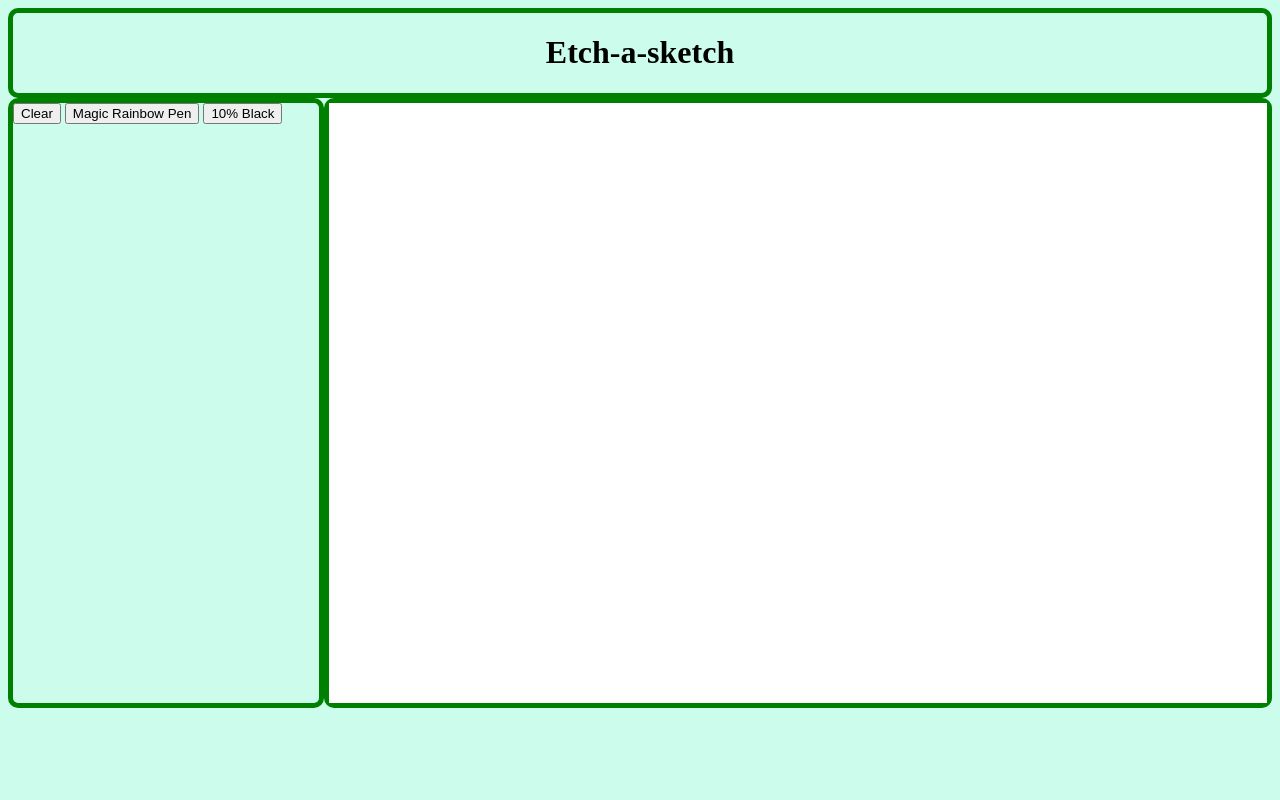
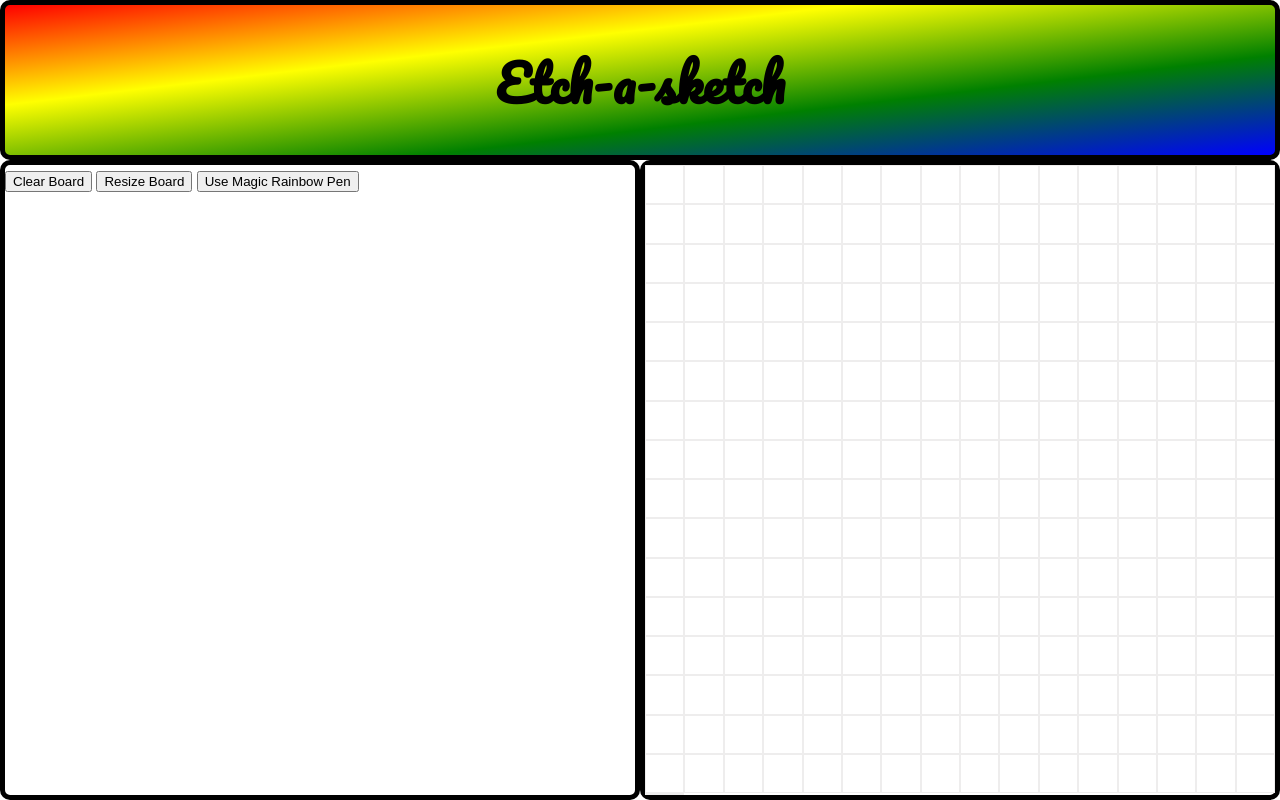
Before and after one commit to MarcusCalgar/etch-a-sketch, a plain HTML site: page index.html in a window 1280 px wide. Drawn offline with Linux system fonts and the light colour scheme.

Commit message:
Trying to fix the display, but functions are still broken

```diff
--- a/index.html
+++ b/index.html
@@ -1,39 +1,75 @@
 <!DOCTYPE html>
 <html>
     <head>
+        <link href="https://fonts.googleapis.com/css?family=Pacifico&display=swap" rel="stylesheet">
         <title>Etch-a-sketch</title>
+        <style>
+            * {
+                box-sizing: border-box;
+            }
+            body {
+                /*background-color: rgb(147, 247, 213);*/
+                font-family: Pacifico, cursive;
+                margin: 0;
+            }
+            div.main{
+                position: relative;
+                width: 100%;
+                height: 100%;
+            }
 
-        <style>
-            body {
-                background-color: rgb(204, 252, 236);
+            div.header {
+                position: absolute;
+                top: 0;
+                height: 20%;
+                width: 100%;
+                text-align: center;
+                background-image: linear-gradient(to bottom right, red, yellow, green, blue);
             }
-            header {
-                display: grid;
-                justify-content: center;
-                border: 5px green solid;
+
+            h1 {
+                font-size: 50px;
+            }
+
+            .menu, .drawingBoard , .header{
+                border: 5px black solid;
                 border-radius: 10px;
             }
-
-            .menu, .drawingBoard {
-                border: 5px green solid;
-                border-radius: 10px;
+            div.menu{
+               position: absolute;
+               left: 0;
+               bottom: 0;
+               width: 50%;
+               height: 80%;
             }
 
-            main {
+            div.drawingBoard{
+                position: absolute;
+                right: 0;
+                bottom: 0;
+                width: 50%;
+                height: 80%;
                 display: grid;
-                grid-template-columns: 1fr 3fr;
+            }
+
+            .tile {
+                height: auto;
+                width: auto;
+                background-color: white;
+                border: 1px solid rgb(238, 237, 237);
             }
         </style>
     </head>
     <body>
-        <header>
-            <h1>Etch-a-sketch</h1>
-        </header>
-        <main id="main">
+        <main id="main" class="main">
+            <div class="header">
+                <h1>Etch-a-sketch</h1>
+            </div>
             <div class="menu">
-                <button type="button" id="clear">Clear</button>
-                <button type="button" id="rainbow">Magic Rainbow Pen</button>
-                <button type="button" id="gray">10% Black</button>
+                <button type="button" id="clear">Clear Board</button>
+                <button type="button" id="resize">Resize Board</button>
+                <button type="button" id="rainbow">Use Magic Rainbow Pen</button>
+                <button type="button" id="gray" style="display: none">10% Black</button>
             </div>
         </main>
 
@@ -46,56 +82,70 @@
             const drawingBoard = document.createElement("div");
 
             const clearBTN = document.getElementById("clear");
+            const resizeBTN = document.getElementById("resize");
             const rainbowBTN = document.getElementById("rainbow");
+            const grayBTN = document.getElementById("gray");
 
             drawBoard();
             drawTiles();
 
+            //Buttons
+
+            //Resize Button functionality
+            resizeBTN.addEventListener("click", (e) => {
+                gridNumber = prompt("How many rows do you want to see? Please enter a number.");
+                resetTile();
+                drawBoard();
+                drawTiles();
+                const blackCells = drawingBoard.querySelectorAll("div");
+                color = "black";
+                blackCells.forEach((cell) => {
+                    cell.addEventListener("mouseover", () => {
+                    cell.style.backgroundColor = `${color}`;
+                    });
+                });
+            });
 
             // Clear button functionality
             clearBTN.addEventListener("click", (e) => {
                 resetTile();
-                gridNumber = prompt("How many rows do you want to see? Please enter a number.");
-                const balckCells = drawingBoard.querySelectorAll("div");
-                drawBoard();
-                drawTiles();
-                balckCells.forEach((cell) => {
-                    cell.addEventListener("mouseover", () => {
-                    cell.style.backgroundColor = "black";
-                    });
-                });
             });
 
             //Magic Rainbow Pen functionality
             rainbowBTN.addEventListener("click", (e) => {
-                resetTile();
                 const rainbowCells = drawingBoard.querySelectorAll("div");
-                drawBoard();
-                drawTiles();
                 rainbowCells.forEach((cell) => {                           //This overrides the default event listener declared in the drawTiles function
                     cell.addEventListener("mouseover", () => {
                     color = randomColor();
                     cell.style.backgroundColor = `${color}`;
                     });
                 });
-            })
+            });
+
+            // 10% Black button functionality
+            grayBTN.addEventListener("click", (e) => {
+                const grayCells = drawingBoard.querySelectorAll("div");
+                grayCells.forEach((cell) => {
+                    cell.addEventListener("mouseover", () => {
+                    let opacity = 0.1;
+                    cell.style.backgroundColor = `rgba(0, 0, 0, ${opacity}`;
+                    opacity += 0.1;
+                    });
+                });
+            });
             //Functions
                 //Create the drawing board function
                 function drawBoard(){
-                    drawingBoard.style.display = "grid";
+                    drawingBoard.classList.add("drawingBoard");
                     drawingBoard.style.gridTemplate = `repeat(${gridNumber}, 1fr) / repeat(${gridNumber}, 1fr)`;
-                    drawingBoard.style.height = "600px";
-                    drawingBoard.style.border = "5px green solid";
-                    drawingBoard.style.borderRadius = "10px";
+
                 }
 
                 //Create the tiles function
                 function drawTiles(){
                     for(let i = 0; i <= gridNumber * gridNumber; i++){
                     const tile = document.createElement("div");
-                    tile.style.height = "auto";
-                    tile.style.width = "auto";
-                    tile.style.backgroundColor = "white";
+                    tile.classList.add("tile");
                     tile.addEventListener("mouseover", () => {  //Changing background-color on hovering
                     tile.style.backgroundColor = `${color}`;
                     });
```
